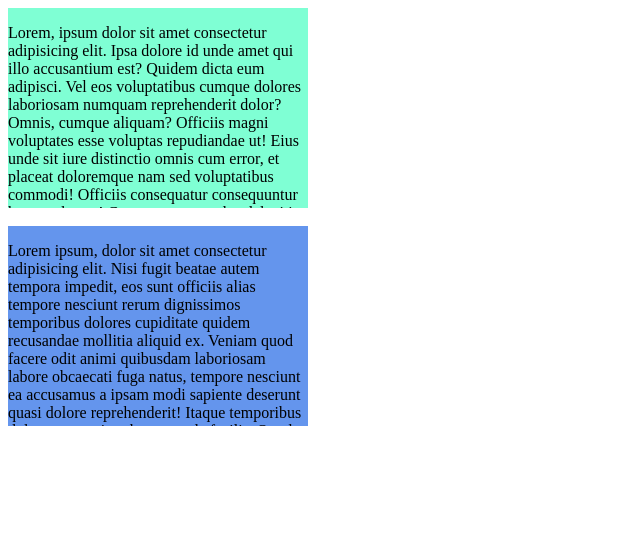
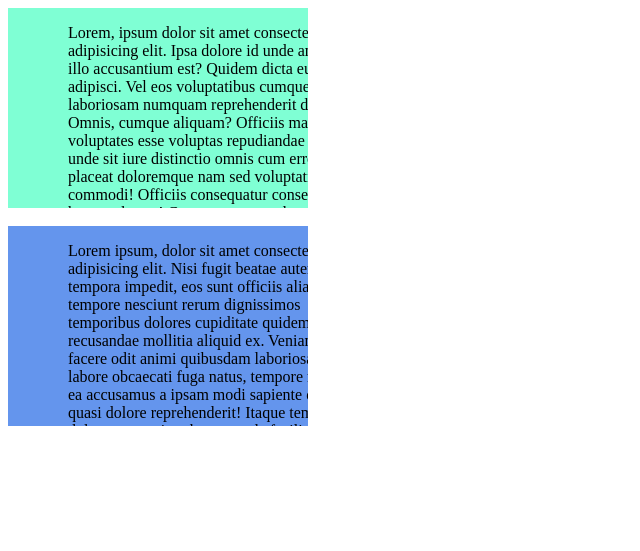
Before and after one commit to sandraMartina/html_css, a plain HTML site: page overflow.html in a window 1280 px wide. Shown: the whole page, without its empty margins (0-640 px from the left). Drawn offline with Linux system fonts and the light colour scheme.

Commit message:
overflow

```diff
--- a/overflow.css
+++ b/overflow.css
@@ -11,3 +11,7 @@
     overflow: auto;
     background-color: cornflowerblue
 }
+
+p {
+    transform: translate(60px);
+}
```
